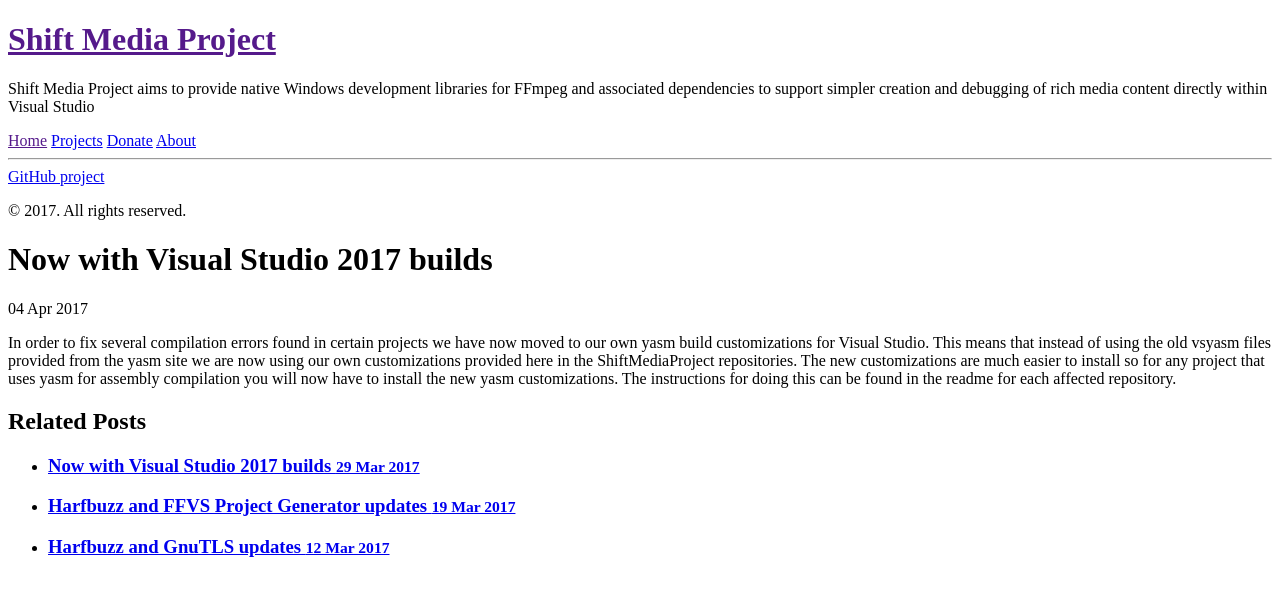
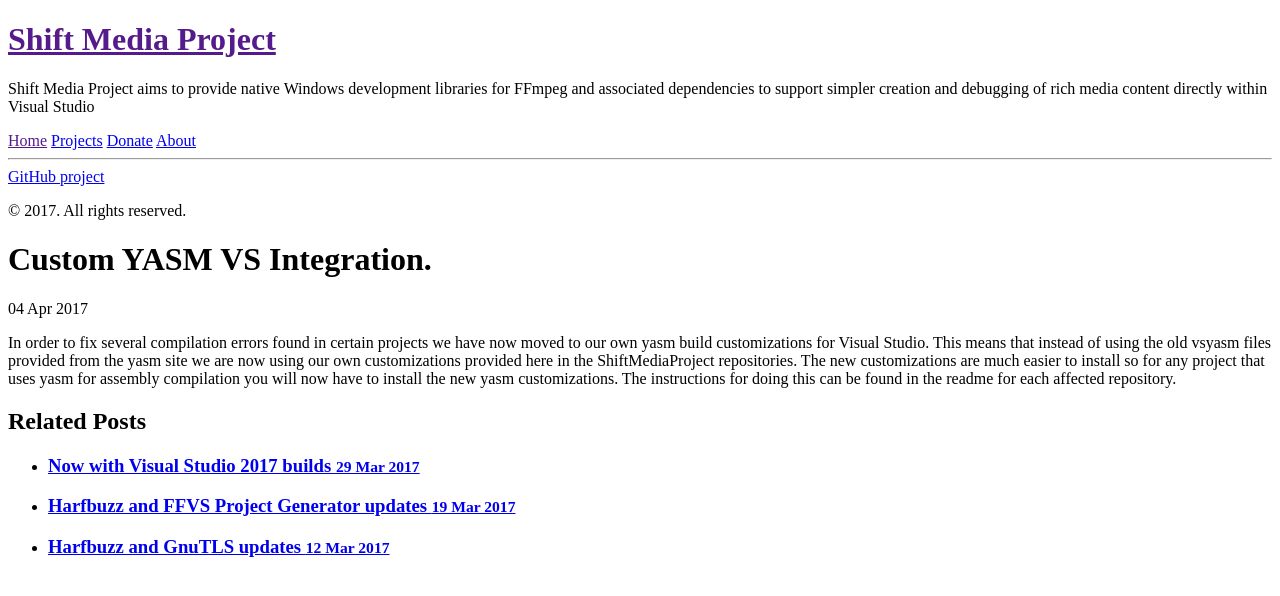
Before and after one commit to ShiftMediaProject/ShiftMediaProject.github.io, a Jekyll site: the page built from _posts/2017-04-04-custom-yasm.md, in a window 1280 px wide. Shown: the top 596 px of the page. Built offline with Jekyll 4.4.1, drawn with Linux system fonts in a browser that asks for light colours.

Commit message:
posts: Fix title of last post.

```diff
--- a/_posts/2017-04-04-custom-yasm.md
+++ b/_posts/2017-04-04-custom-yasm.md
@@ -1,6 +1,6 @@
 ---
 layout: post
-title: Now with Visual Studio 2017 builds
+title: Custom YASM VS Integration.
 ---
 
 In order to fix several compilation errors found in certain projects we have now moved to our own yasm build customizations for Visual Studio. This means that instead of using the old vsyasm files provided from the yasm site we are now using our own customizations provided here in the ShiftMediaProject repositories. The new customizations are much easier to install so for any project that uses yasm for assembly compilation you will now have to install the new yasm customizations. The instructions for doing this can be found in the readme for each affected repository.
```
